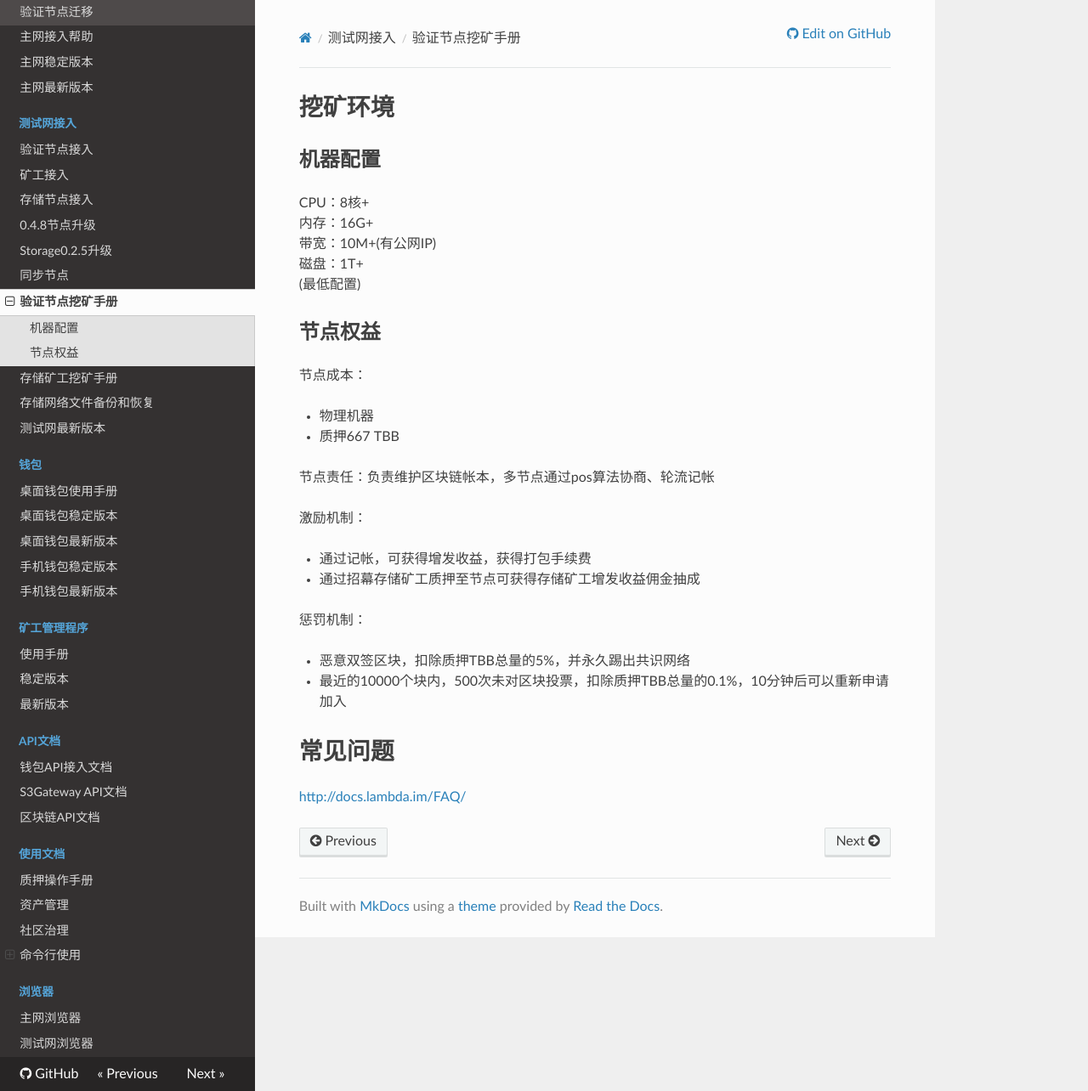
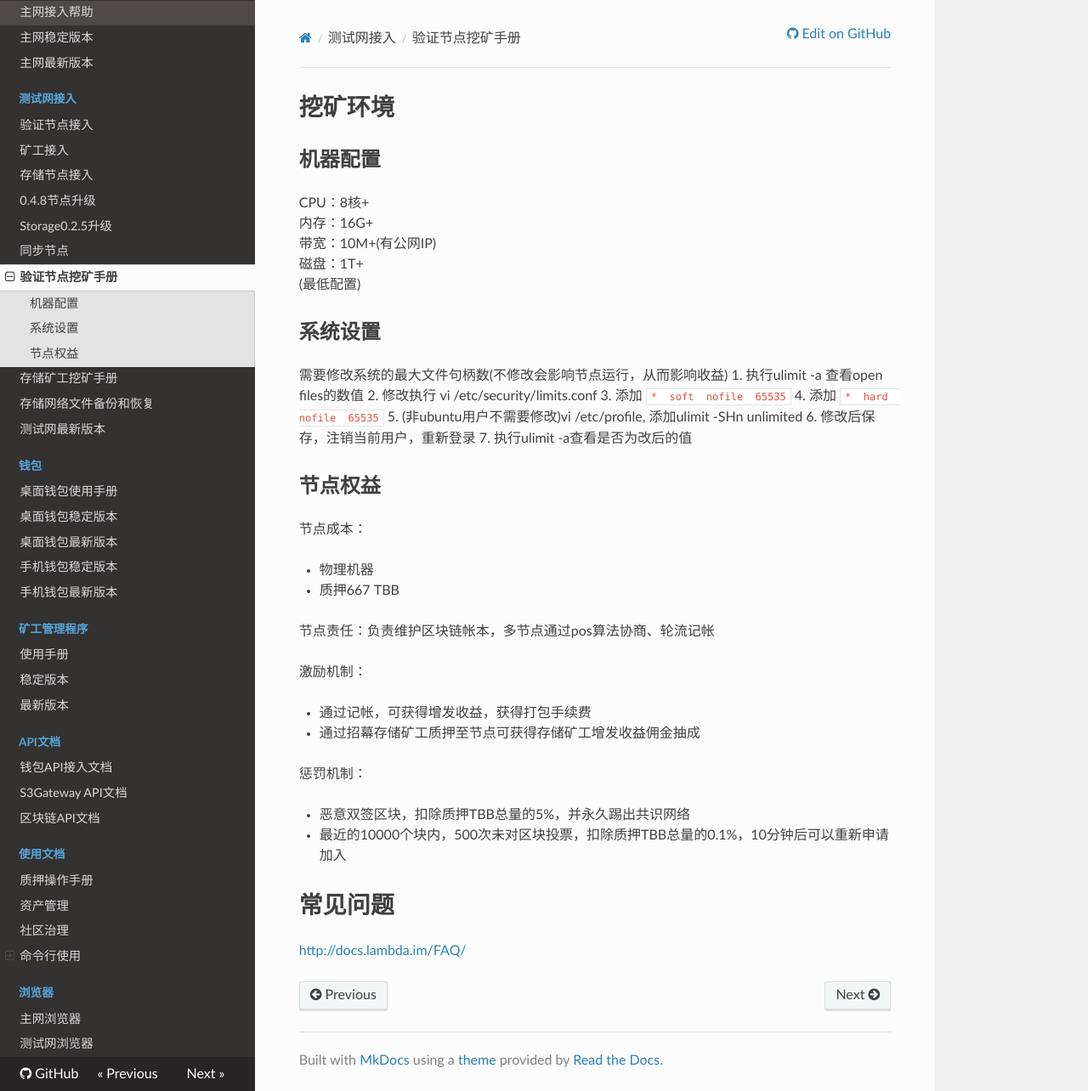
Before and after one commit to fireagainsmile/launch, an MkDocs documentation site: the page built from docs/Lambda-Validator-Mining.md, in a window 1280 px wide and 1284 px high. Shown: the whole window at 85% size. Built offline with MkDocs 1.6.1, drawn with Linux system fonts in a browser that asks for light colours; nearby versions of some CDN libraries.

Commit message:
Update Lambda-Validator-Mining.md

```diff
--- a/docs/Lambda-Validator-Mining.md
+++ b/docs/Lambda-Validator-Mining.md
@@ -5,6 +5,16 @@ CPU：8核+
 带宽：10M+(有公网IP)
 磁盘：1T+
 (最低配置)
+
+## 系统设置
+需要修改系统的最大文件句柄数(不修改会影响节点运行，从而影响收益)
+1. 执行ulimit -a 查看open files的数值
+2. 修改执行 vi /etc/security/limits.conf
+3. 添加 `*  soft  nofile  65535`
+4. 添加 `*  hard  nofile  65535`
+5. (非ubuntu用户不需要修改)vi /etc/profile, 添加ulimit -SHn unlimited
+6. 修改后保存，注销当前用户，重新登录
+7. 执行ulimit -a查看是否为改后的值
 
 ## 节点权益
 节点成本：
```
